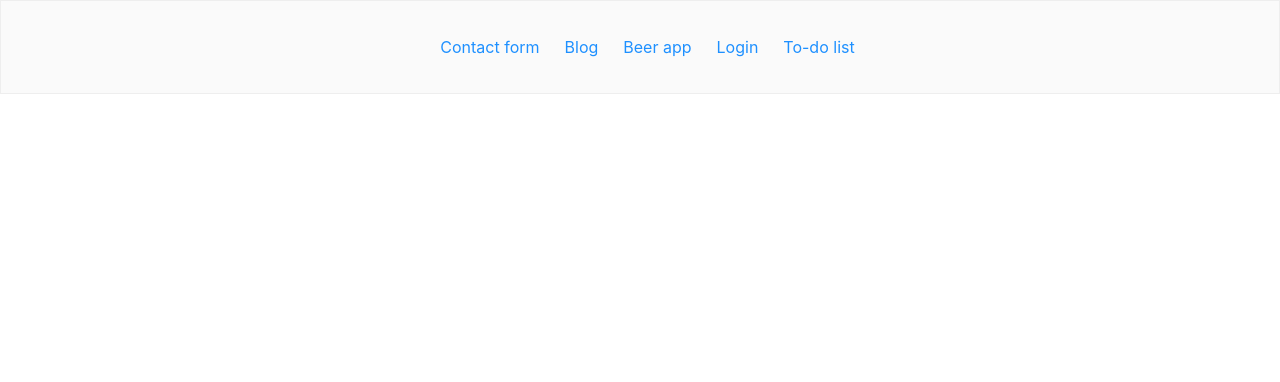
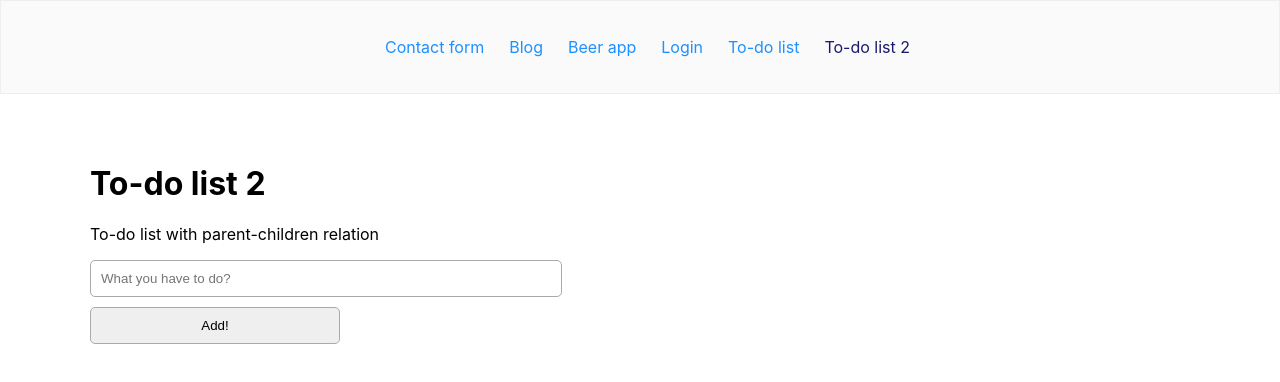
Before and after one commit to DariuszDarek/portal, a React (Create React App) app: page /todo2 in a window 1280 px wide. Shown: the top 382 px of the page. Built offline with nearby package versions, Linux system fonts and the light colour scheme.

Commit message:
To-do list with parent-children relation

```diff
--- a/src/App.js
+++ b/src/App.js
@@ -9,6 +9,7 @@ import BlogPostView from "./components/blog/BlogPostView";
 import SingleBeerView from "./components/beer-app/SingleBeerView";
 import LoginView from "./components/login/LoginView";
 import TodoView from "./components/todo/TodoView";
+import Todo2View from "./components/todo2/Todo2View";
 
 function App() {
     return (
@@ -22,6 +23,7 @@ function App() {
                 <Route path="/beer-app/:id" component={SingleBeerView}/>
                 <Route path="/login" component={LoginView}/>
                 <Route path="/todo" component={TodoView}/>
+                <Route path="/todo2" component={Todo2View}/>
             </div>
         </Router>
     );
--- a/src/components/core/Navbar.js
+++ b/src/components/core/Navbar.js
@@ -11,6 +11,7 @@ function Navbar() {
                 <li><NavLink activeClassName="is-active" to="/beer-app">Beer app</NavLink></li>
                 <li><NavLink activeClassName="is-active" to="/login">Login</NavLink></li>
                 <li><NavLink activeClassName="is-active" to="/todo">To-do list</NavLink></li>
+                <li><NavLink activeClassName="is-active" to="/todo2">To-do list 2</NavLink></li>
             </ul>
         </nav>
     );
--- a/src/components/todo/TodoView.js
+++ b/src/components/todo/TodoView.js
@@ -30,6 +30,7 @@ class TodoView extends Component {
         return (
             <div style={{maxWidth: '450px'}}>
                 <h1>To-do list</h1>
+                <p>Basic one-component to-do list</p>
 
                 <form onSubmit={this.handleSubmit}>
                     <input type="text" id="username" value={todoInput} placeholder="What you have to do?"
--- /dev/null
+++ b/src/components/todo2/Todo2View.js
@@ -0,0 +1,37 @@
+import React, {Component} from 'react';
+import TodoForm from "./TodoForm";
+import TodoList from "./TodoList";
+
+class Todo2View extends Component {
+    state = {
+        todoList: []
+    };
+
+    updateTodoList = item => {
+        const {todoList} = this.state;
+        todoList.push(item);
+        this.setState({todoList});
+    };
+
+    deleteItem = itemToDelete => {
+        const {todoList} = this.state;
+        const filteredList = todoList.filter(item => item !== itemToDelete);
+        this.setState({todoList: filteredList});
+    };
+
+    render() {
+        const {todoList} = this.state;
+        return (
+            <div style={{maxWidth: '450px'}}>
+                <h1>To-do list 2</h1>
+                <p>To-do list with parent-children relation</p>
+
+                <TodoForm onFormSubmit={this.updateTodoList}/>
+
+                <TodoList todo={todoList} onDeleteClick={this.deleteItem}/>
+            </div>
+        )
+    }
+}
+
+export default Todo2View;
--- /dev/null
+++ b/src/components/todo2/TodoForm.js
@@ -0,0 +1,39 @@
+import React, {Component} from 'react';
+
+class TodoForm extends Component {
+    state = {
+        todoInput: '',
+    };
+
+    handleChange = e => {
+        this.setState({todoInput: e.target.value});
+    };
+
+    handleSubmit = e => {
+        e.preventDefault();
+        const {todoInput} = this.state;
+        if (todoInput) {
+            this.sendInput();
+            this.setState({todoInput: ''});
+        }
+    };
+
+    sendInput = () => {
+        const {onFormSubmit} = this.props;
+        const {todoInput} = this.state;
+        onFormSubmit(todoInput);
+    };
+
+    render() {
+        const {todoInput} = this.state;
+        return (
+            <form onSubmit={this.handleSubmit}>
+                <input type="text" id="username" value={todoInput} placeholder="What you have to do?"
+                       onChange={this.handleChange}/>
+                <button type="submit">Add!</button>
+            </form>
+        );
+    }
+}
+
+export default TodoForm
--- /dev/null
+++ b/src/components/todo2/TodoList.js
@@ -0,0 +1,23 @@
+import React from 'react';
+
+function TodoList(props) {
+    const {todo} = props;
+
+    const handleDelete = item => {
+        const {onDeleteClick} = props;
+        onDeleteClick(item);
+    };
+
+    return (
+        <ul>
+            {todo.map((item, i) => (
+                <li key={i}>
+                    {item}
+                    <button onClick={() => handleDelete(item)} title="Delete todo">✖</button>
+                </li>
+            ))}
+        </ul>
+    );
+}
+
+export default TodoList
```
